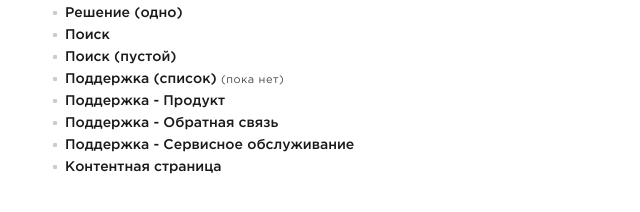
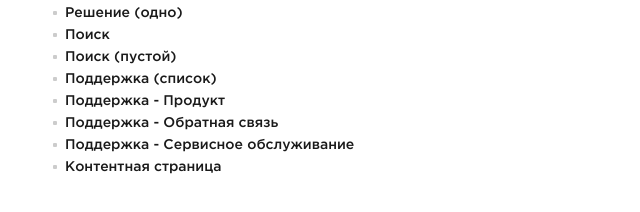
Before and after one commit to infern01it/ffhsfb, a website: page index.html in a window 1280 px wide. Shown: the part 656-868 px from the top of the page, 282-922 px from the left. Drawn offline with Linux system fonts and the light colour scheme; some packages are replaced by stand-ins of ours; a script that the page names is missing.

Commit message:
Исправил список страниц

```diff
--- a/index.html
+++ b/index.html
@@ -63,7 +63,7 @@
 								<li><a class="h4" href="solution-info.html">Решение (одно)</a></li>
 								<li><a class="h4" href="search.html">Поиск</a></li>
 								<li><a class="h4" href="search-empty.html">Поиск (пустой)</a></li>
-								<li><a class="h4" href="help-list.html">Поддержка (список)</a> <span class="sm-text">(пока нет)</span></li>
+								<li><a class="h4" href="help-list.html">Поддержка (список)</a></li>
 								<li><a class="h4" href="help-product.html">Поддержка - Продукт</a></li>
 								<li><a class="h4" href="help-callback.html">Поддержка - Обратная связь</a></li>
 								<li><a class="h4" href="help-service.html">Поддержка - Сервисное обслуживание</a></li>
```
Also changed, not shown: help-list.html (+1 -1 lines).
